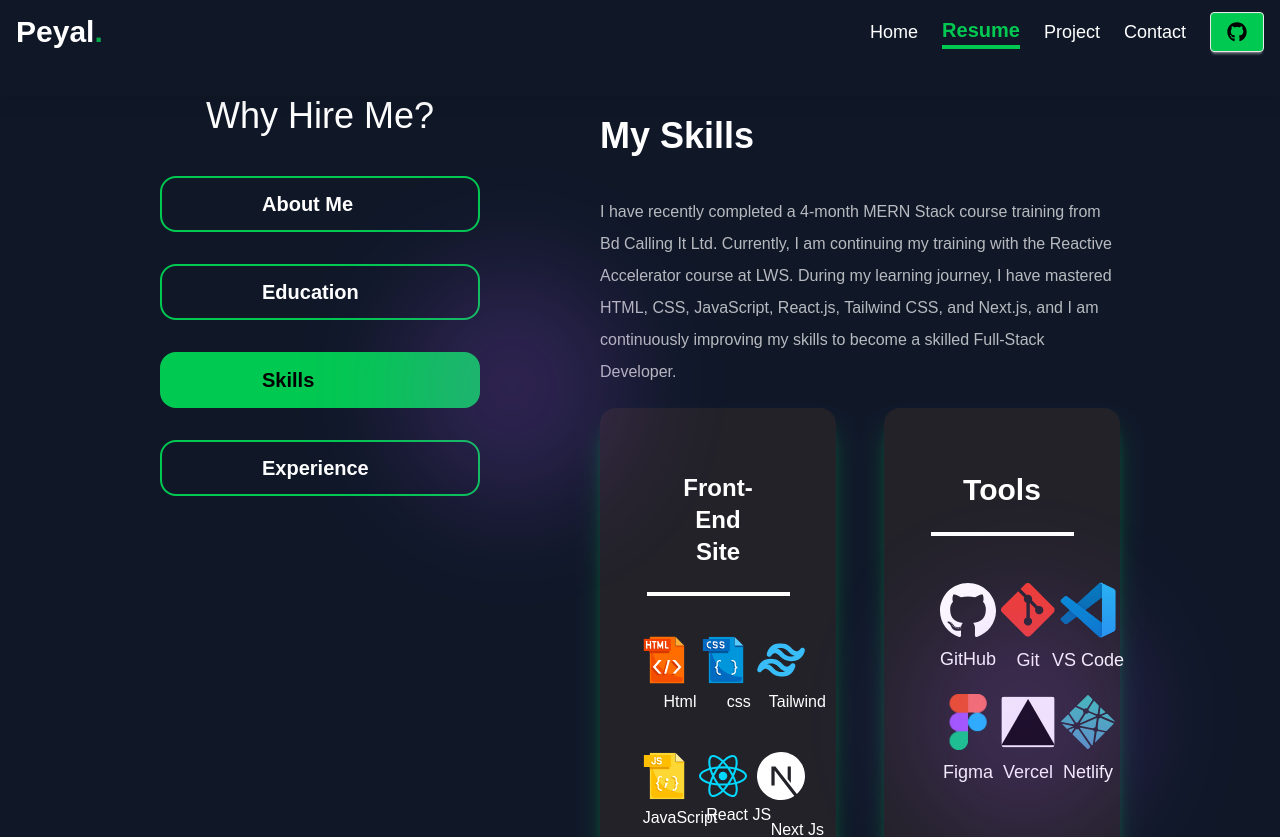
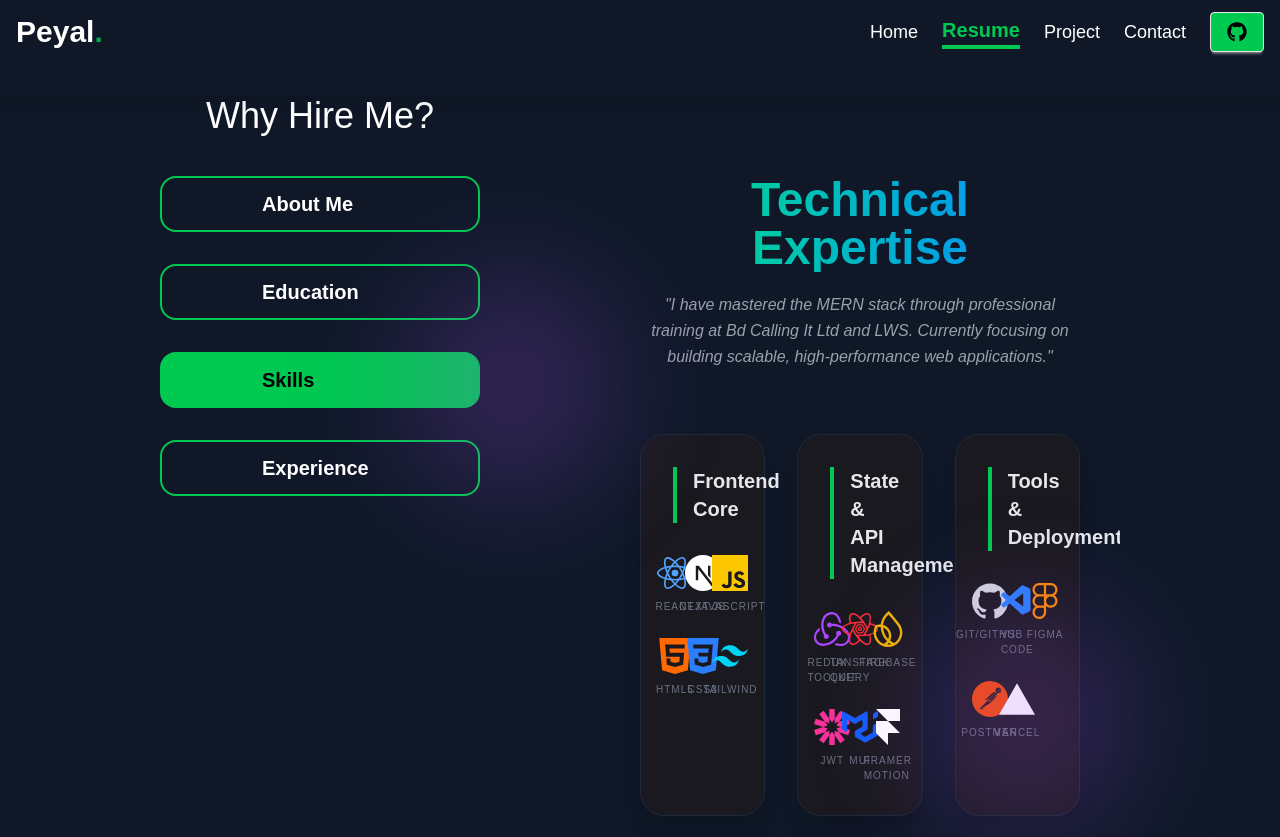
Before and after one commit to peyalhasan/PeyalHasanPortfolio, a React (Vite) app: page /resume/skills in a window 1280 px wide. Shown: the top 837 px of the page. Built offline with nearby package versions, Linux system fonts and the light colour scheme.

Commit message:
Skill Sections

```diff
--- a/package.json
+++ b/package.json
@@ -11,6 +11,7 @@
   },
   "dependencies": {
     "@tailwindcss/vite": "^4.1.17",
+    "motion": "^12.23.28",
     "prop-types": "^15.8.1",
     "react": "^19.1.1",
     "react-dom": "^19.1.1",
--- a/src/Components/Skill.jsx
+++ b/src/Components/Skill.jsx
@@ -1,158 +1,101 @@
-import React from 'react'
-import react1 from '../assets/react.svg';
-import tailwind from '../assets/tailwind.svg';
-import java from '../assets/javascript.svg';
-import html from '../assets/html.svg';
-import css from '../assets/css.svg';
-import { SiNextdotjs } from 'react-icons/si';
-import git from '../assets/git.svg';
-import vscode from '../assets/vscode.svg';
-import figma from '../assets/figma.svg';
-import github from '../assets/github.svg';
-import vercel from '../assets/vercel.svg';
-import netlify from '../assets/netlify.svg';
+import React from 'react';
+import { motion } from 'motion/react';
+import {
+    SiReact, SiNextdotjs, SiJavascript, SiHtml5, SiCss3,
+    SiTailwindcss, SiMui, SiFramer, SiRedux, SiReactquery,
+    SiFirebase, SiJsonwebtokens, SiGit, SiGithub,
+     SiFigma, SiPostman, SiVercel, SiNetlify
+} from 'react-icons/si';
 
+import { VscVscode } from "react-icons/vsc";
 
-function Skill() {
+const skillCategories = [
+    {
+        title: "Frontend Core",
+        skills: [
+            { name: "React", icon: <SiReact className="text-blue-400" /> },
+            { name: "Next.js", icon: <SiNextdotjs className="text-white" /> },
+            { name: "JavaScript", icon: <SiJavascript className="text-yellow-400" /> },
+            { name: "HTML5", icon: <SiHtml5 className="text-orange-500" /> },
+            { name: "CSS3", icon: <SiCss3 className="text-blue-500" /> },
+            { name: "Tailwind", icon: <SiTailwindcss className="text-cyan-400" /> },
+        ]
+    },
+    {
+        title: "State & API Management",
+        skills: [
+            { name: "Redux Toolkit", icon: <SiRedux className="text-purple-500" /> },
+            { name: "TanStack Query", icon: <SiReactquery className="text-red-500" /> },
+            { name: "Firebase", icon: <SiFirebase className="text-yellow-500" /> },
+            { name: "JWT", icon: <SiJsonwebtokens className="text-pink-500" /> },
+            { name: "MUI", icon: <SiMui className="text-blue-600" /> },
+            { name: "Framer Motion", icon: <SiFramer className="text-white" /> },
+        ]
+    },
+    {
+        title: "Tools & Deployment",
+        skills: [
+            { name: "Git/GitHub", icon: <SiGithub className="text-gray-300" /> },
+            { name: "VS Code", icon: <VscVscode className="text-blue-500" /> },
+            { name: "Figma", icon: <SiFigma className="text-orange-400" /> },
+            { name: "Postman", icon: <SiPostman className="text-orange-600" /> },
+            { name: "Vercel", icon: <SiVercel className="text-white" /> },
+        ]
+    }
+];
+
+const Skill = () => {
     return (
-        <>
-            <div>
-                <div className='text-center lg:text-start  mt-5'>
-                    <h1 className='text-4xl font-semibold pb-10'>
-                        My Skills
-                    </h1>
-                    <p className='leading-8 font-poppins text-white/70 mb-5'>I have recently completed a 4-month MERN Stack course training from Bd Calling It Ltd. Currently, I am continuing my training with the Reactive Accelerator course at LWS. During my learning journey, I have mastered HTML, CSS, JavaScript, React.js, Tailwind CSS, and Next.js, and I am continuously improving my skills to become a skilled Full-Stack Developer.
+        <section className="py-20 px-4 md:px-10  text-white overflow-hidden">
+            <div className="max-w-7xl mx-auto">
+                {/* Header Section */}
+                <motion.div
+                    initial={{ opacity: 0, y: 20 }}
+                    whileInView={{ opacity: 1, y: 0 }}
+                    transition={{ duration: 0.5 }}
+                    className="text-center mb-16"
+                >
+                    <h2 className="text-4xl md:text-5xl font-bold mb-5 bg-gradient-to-r from-green-400 to-blue-500 bg-clip-text text-transparent">
+                        Technical Expertise
+                    </h2>
+                    <p className="max-w-2xl mx-auto text-gray-400 leading-relaxed italic">
+                        "I have mastered the MERN stack through professional training at Bd Calling It Ltd and LWS.
+                        Currently focusing on building scalable, high-performance web applications."
                     </p>
-                </div>
-                <div className='grid grid-cols-1 sm:grid-cols-1 md:grid-cols-1 lg:grid-cols-1 xl:grid-cols-2 gap-4 sm:gap-6 md:gap-8 lg:gap-10 xl:gap-12'>
-                    <div className='bg-[#232229] py-6 sm:py-8 md:py-10 px-4 sm:px-6 md:px-8 lg:px-10 leading-7 sm:leading-8 md:leading-9 rounded-xl sm:rounded-2xl shadow-lg sm:shadow-xl shadow-green-500/40 hover:scale-105 duration-300 ease-in w-full max-w-xs sm:max-w-sm md:max-w-md lg:max-w-lg xl:max-w-xl mx-auto h-auto'>
-                        <h3 className='text-white text-2xl font-semibold text-center border-b-4 w-11/12 mx-auto p-6'>Front-End Site</h3>
-                        <div className='grid grid-cols-3 gap-5 pt-10 items-center justify-center text-center'>
-                            <div className='flex flex-col justify-center w-20'>
-                                <img  src={html} alt="" className=' duration-500 hover:-translate-y-4 w-12 ' />
-                                <h5>Html</h5>
+                </motion.div>
+
+                {/* Skills Grid */}
+                <div className="grid grid-cols-1 md:grid-cols-2 lg:grid-cols-3 gap-8">
+                    {skillCategories.map((category, idx) => (
+                        <motion.div
+                            key={idx}
+                            initial={{ opacity: 0, scale: 0.9 }}
+                            whileInView={{ opacity: 1, scale: 1 }}
+                            transition={{ duration: 0.5, delay: idx * 0.1 }}
+                            className="bg-[#1a191f] border border-gray-800 p-8 rounded-3xl hover:border-green-500/50 transition-all duration-300 shadow-xl w-full"
+                        >
+                            <h3 className="text-xl font-semibold mb-8 border-l-4 border-green-500 pl-4 text-gray-200">
+                                {category.title}
+                            </h3>
+
+                            <div className="grid grid-cols-3 gap-6">
+                                {category.skills.map((skill, index) => (
+                                    <div key={index} className="flex flex-col items-center group">
+                                        <div className="text-4xl mb-2 group-hover:scale-125 group-hover:-translate-y-2 duration-300 transition-transform">
+                                            {skill.icon}
+                                        </div>
+                                        <span className="text-[10px] uppercase tracking-widest text-gray-500 group-hover:text-green-400 font-medium">
+                                            {skill.name}
+                                        </span>
+                                    </div>
+                                ))}
                             </div>
-
-                            <div className='flex flex-col justify-center w-20 '>
-                                <img src={css} alt="" className=' duration-500 w-12 hover:-translate-y-4' />
-                                <h5>css</h5>
-                            </div>
-
-                            <div className='flex flex-col justify-center w-20 '>
-                                <img src={tailwind} alt="" className=' duration-500 w-12 hover:-translate-y-4' />
-                                <h5>Tailwind</h5>
-                            </div>
-
-                            <div className='flex flex-col justify-center w-20 '>
-                                <img src={java} alt="" className=' duration-500 w-12 hover:-translate-y-4' />
-                                <h5>JavaScript</h5>
-                            </div>
-
-                            <div className='flex flex-col justify-center w-20 '>
-                                <img src={react1} alt="" className=' duration-500 w-12 hover:-translate-y-4' />
-                                <h5>React JS</h5>
-                            </div>
-
-                            <div className='flex flex-col justify-center w-20 '>
-                                <p><SiNextdotjs className='text-7xl duration-500 w-12 hover:-translate-y-4' /></p>
-                                <h5>Next Js</h5>
-                            </div>
-                        </div>
-
-
-
-                    </div>
-
-                    <div className='bg-[#232229] py-4 sm:py-6 md:py-8 lg:py-10 px-3 sm:px-4 md:px-6 lg:px-8 xl:px-10 leading-6 sm:leading-7 md:leading-8 lg:leading-9 rounded-lg sm:rounded-xl md:rounded-2xl shadow-md sm:shadow-lg md:shadow-xl shadow-green-500/40 hover:scale-105 duration-300 ease-in w-full max-w-xs sm:max-w-sm md:max-w-md lg:max-w-lg xl:max-w-2xl mx-auto h-auto'>
-
-                        {/* Heading */}
-                        <h3 className='text-white text-lg sm:text-xl md:text-2xl lg:text-3xl font-semibold text-center border-b-2 sm:border-b-3 md:border-b-4 w-10/12 sm:w-11/12 mx-auto p-3 sm:p-4 md:p-5 lg:p-6'>
-                            Tools
-                        </h3>
-
-                        {/* Tools Grid */}
-                        <div className='grid grid-cols-2 xs:grid-cols-3 sm:grid-cols-3 md:grid-cols-3 lg:grid-cols-3 gap-3 sm:gap-4 md:gap-5 lg:gap-6 pt-6 sm:pt-8 md:pt-10 lg:pt-12 items-center justify-center text-center'>
-
-                            {/* GitHub */}
-                            <div className='flex flex-col justify-center items-center w-14 h-14 sm:w-16 sm:h-16 md:w-18 md:h-18 lg:w-20 lg:h-20 xl:w-22 xl:h-22'>
-                                <img
-                                    src={github}
-                                    alt="GitHub"
-                                    className='w-8 h-8 sm:w-10 sm:h-10 md:w-12 md:h-12 lg:w-14 lg:h-14 duration-500  hover:-translate-y-2 sm:hover:-translate-y-3 md:hover:-translate-y-4 transition-transform'
-                                />
-                                <h5 className='text-xs sm:text-sm md:text-base lg:text-lg mt-1 sm:mt-2 text-white font-medium'>
-                                    GitHub
-                                </h5>
-                            </div>
-
-                            {/* Git */}
-                            <div className='flex flex-col justify-center items-center w-14 h-14 sm:w-16 sm:h-16 md:w-18 md:h-18 lg:w-20 lg:h-20 xl:w-22 xl:h-22'>
-                                <img
-                                    src={git}
-                                    alt="Git"
-                                    className='w-8 h-8 sm:w-10 sm:h-10 md:w-12 md:h-12 lg:w-14 lg:h-14 duration-500 hover:-translate-y-2 sm:hover:-translate-y-3 md:hover:-translate-y-4 transition-transform'
-                                />
-                                <h5 className='text-xs sm:text-sm md:text-base lg:text-lg mt-1 sm:mt-2 text-white font-medium'>
-                                    Git
-                                </h5>
-                            </div>
-
-                            {/* VS Code */}
-                            <div className='flex flex-col justify-center items-center w-14 h-14 sm:w-16 sm:h-16 md:w-18 md:h-18 lg:w-20 lg:h-20 xl:w-22 xl:h-22'>
-                                <img
-                                    src={vscode}
-                                    alt="VS Code"
-                                    className='w-8 h-8 sm:w-10 sm:h-10 md:w-12 md:h-12 lg:w-14 lg:h-14 duration-500 hover:-translate-y-2 sm:hover:-translate-y-3 md:hover:-translate-y-4 transition-transform'
-                                />
-                                <h5 className='text-xs sm:text-sm md:text-base lg:text-lg mt-1 sm:mt-2 text-white font-medium'>
-                                    VS Code
-                                </h5>
-                            </div>
-
-                            {/* Figma */}
-                            <div className='flex flex-col justify-center items-center w-14 h-14 sm:w-16 sm:h-16 md:w-18 md:h-18 lg:w-20 lg:h-20 xl:w-22 xl:h-22'>
-                                <img
-                                    src={figma}
-                                    alt="Figma"
-                                    className='w-8 h-8 sm:w-10 sm:h-10 md:w-12 md:h-12 lg:w-14 lg:h-14 duration-500 hover:-translate-y-2 sm:hover:-translate-y-3 md:hover:-translate-y-4 transition-transform'
-                                />
-                                <h5 className='text-xs sm:text-sm md:text-base lg:text-lg mt-1 sm:mt-2 text-white font-medium'>
-                                    Figma
-                                </h5>
-                            </div>
-
-                            {/* Vercel */}
-                            <div className='flex flex-col justify-center items-center w-14 h-14 sm:w-16 sm:h-16 md:w-18 md:h-18 lg:w-20 lg:h-20 xl:w-22 xl:h-22'>
-                                <img
-                                    src={vercel}
-                                    alt="Vercel"
-                                    className='w-8 h-8 sm:w-10 sm:h-10 md:w-12 md:h-12 lg:w-14 lg:h-14 duration-500 hover:-translate-y-2 sm:hover:-translate-y-3 md:hover:-translate-y-4 transition-transform'
-                                />
-                                <h5 className='text-xs sm:text-sm md:text-base lg:text-lg mt-1 sm:mt-2 text-white font-medium'>
-                                    Vercel
-                                </h5>
-                            </div>
-
-                            {/* Netlify */}
-                            <div className='flex flex-col justify-center items-center w-14 h-14 sm:w-16 sm:h-16 md:w-18 md:h-18 lg:w-20 lg:h-20 xl:w-22 xl:h-22'>
-                                <img
-                                    src={netlify}
-                                    alt="Netlify"
-                                    className='w-8 h-8 sm:w-10 sm:h-10 md:w-12 md:h-12 lg:w-14 lg:h-14 duration-500 hover:-translate-y-2 sm:hover:-translate-y-3 md:hover:-translate-y-4 transition-transform'
-                                />
-                                <h5 className='text-xs sm:text-sm md:text-base lg:text-lg mt-1 sm:mt-2 text-white font-medium'>
-                                    Netlify
-                                </h5>
-                            </div>
-
-                        </div>
-                    </div>
-
+                        </motion.div>
+                    ))}
                 </div>
             </div>
+        </section>
+    );
+};
 
-        </>
-    )
-}
-
-export default Skill
+export default Skill;
```
Also changed, not shown: src/assets/Framer motion.png (added), 1 other file (tests, documents, lock files or other folders).
